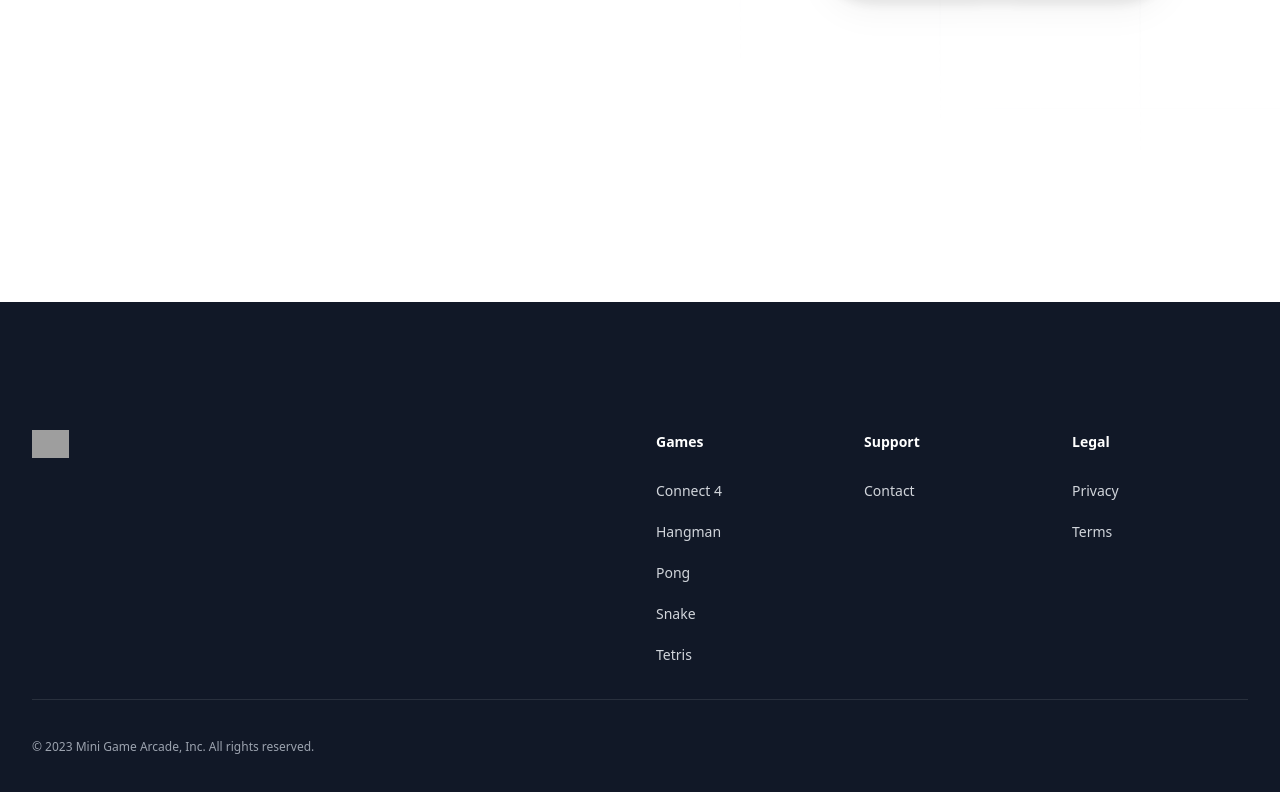
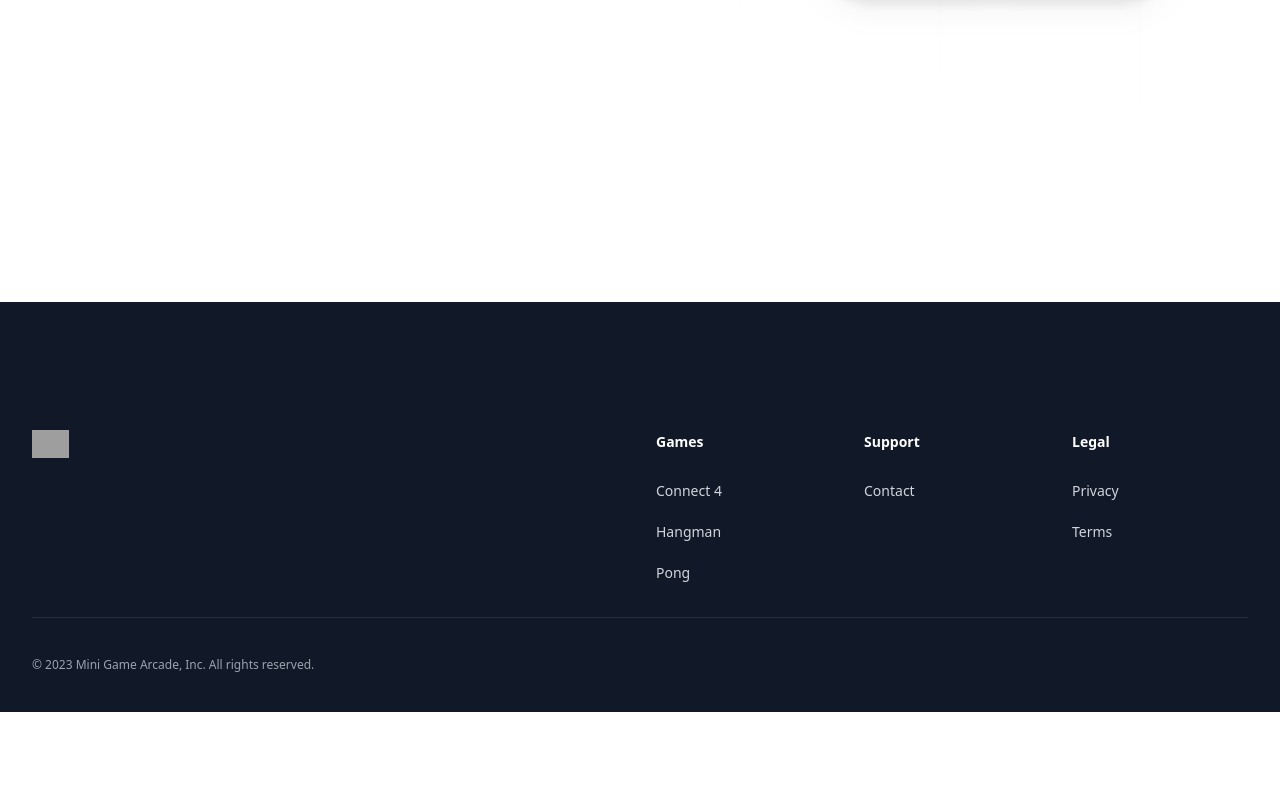
Before and after one commit to callumndev/Mini-Game-Arcade, a React (Vite) app in the folder client/: page / in a window 1280 px wide. Shown: the part 971-1763 px from the top of the page. After the commit the page ends 1683 px from the top, so only its background shows below. Built offline with nearby package versions, Linux system fonts and the light colour scheme; grey boxes are pictures that could not be loaded; some icons are missing.

Commit message:
Use redux entity adapter for games state

```diff
--- a/client/src/components/layouts/MainLayout/Footer.tsx
+++ b/client/src/components/layouts/MainLayout/Footer.tsx
@@ -1,7 +1,7 @@
 import { SiGithub, SiLinkedin } from '@icons-pack/react-simple-icons'
 
 import { useAppSelector } from '@state/hooks'
-import { selectSummaryHubGames } from '@state/features/games/gamesSelectors'
+import { selectSummaryGames } from '@state/features/games/gamesSelectors'
 
 
 const footerNavigation = {
@@ -32,7 +32,7 @@ const footerNavigation = {
 
 
 const Footer: React.FC = () => {
-    const footerGames = useAppSelector(selectSummaryHubGames);
+    const summaryGames = useAppSelector(selectSummaryGames);
 
     return (
         <footer className="mt-12 bg-gray-900 sm:mt-36" aria-labelledby="footer-heading">
@@ -58,7 +58,7 @@ const Footer: React.FC = () => {
                             <div className="mt-10 md:mt-0">
                                 <h3 className="text-sm font-semibold leading-6 text-white">Games</h3>
                                 <ul role="list" className="mt-6 space-y-4">
-                                    {footerGames.map((item) => (
+                                    {summaryGames.map((item) => (
                                         <li key={item.id}>
                                             <a href={item.href} className="text-sm leading-6 text-gray-300 hover:text-white">
                                                 {item.displayName}
--- a/client/src/components/layouts/MainLayout/Header.tsx
+++ b/client/src/components/layouts/MainLayout/Header.tsx
@@ -1,7 +1,7 @@
 import { Fragment, useState } from 'react'
 
 import { useAppSelector } from '@state/hooks'
-import { selectSummaryHubGames } from '@state/features/games/gamesSelectors'
+import { selectSummaryGames } from '@state/features/games/gamesSelectors'
 
 import { Dialog, Disclosure, Popover, Transition } from '@headlessui/react'
 
@@ -16,7 +16,7 @@ function classNames(...classes: any[]) {
 
 const Header: React.FC = () => {
     const [mobileMenuOpen, setMobileMenuOpen] = useState(false);
-    const headerGames = useAppSelector(selectSummaryHubGames);
+    const summaryGames = useAppSelector(selectSummaryGames);
 
     return (
         <header className="bg-white">
@@ -64,7 +64,7 @@ const Header: React.FC = () => {
                             <Popover.Panel className="absolute -left-8 top-full z-10 mt-3 w-screen max-w-md overflow-hidden rounded-3xl bg-white shadow-lg ring-1 ring-gray-900/5">
                                 {/* Games */}
                                 <div className="p-4">
-                                    {headerGames.map((item) => (
+                                    {summaryGames.map((item) => (
                                         <div
                                             key={item.id}
                                             className="group relative flex items-center gap-x-6 rounded-lg p-4 text-sm leading-6 hover:bg-gray-50"
@@ -161,7 +161,7 @@ const Header: React.FC = () => {
 
                                             {/* Games list */}
                                             <Disclosure.Panel className="mt-2 space-y-2">
-                                                {headerGames.map((item) => (
+                                                {summaryGames.map((item) => (
                                                     <Disclosure.Button
                                                         key={item.id}
                                                         as="a"
--- /dev/null
+++ b/client/src/state/features/games/gamesActions.ts
@@ -0,0 +1,7 @@
+import gamesSlice from './gamesSlice'
+
+
+// Export slice actions
+export const {
+    gamesReceived
+} = gamesSlice.actions;
--- /dev/null
+++ b/client/src/state/features/games/gamesAdapter.ts
@@ -0,0 +1,12 @@
+import { createEntityAdapter } from '@reduxjs/toolkit'
+
+import { IGame } from './types/IGame'
+
+
+const gamesAdapter = createEntityAdapter<IGame>({
+    selectId: game => game.id,
+    // Keep the "all IDs" array sorted based on game display names
+    sortComparer: (a, b) => a.displayName.localeCompare(b.displayName),
+})
+
+export default gamesAdapter;
--- a/client/src/state/features/games/gamesSelectors.ts
+++ b/client/src/state/features/games/gamesSelectors.ts
@@ -4,19 +4,26 @@ import type { RootState } from '@state/store'
 
 import { sortBy } from 'lodash'
 
+import gamesAdapter from './gamesAdapter'
 
-/**
- * Hub games
- */
-// Select all hub games
-export const selectAllHubGames = (state: RootState) => state.games.hubGames;
 
-// Amount of elements to return for a summary snapshot
-export const SUMMARY_AMOUNT: number = 5;
+// Create a set of memoized selectors
+const gamesSelectors = gamesAdapter.getSelectors<RootState>(
+    (state) => state.games
+)
 
-// Select a summary of hub games for header and footer
-export const selectSummaryHubGames = createSelector(
-    selectAllHubGames,
+
+
+// Select all game entities
+export const selectAllGames = (state: RootState) => gamesSelectors.selectAll(state)
+
+
+// Amount of games to return for a summary
+export const SUMMARY_AMOUNT: number = 3
+
+// Select a summary of hub games based on SUMMARY_AMOUNT
+export const selectSummaryGames = createSelector(
+    selectAllGames,
     // Sort alphabetically by displayName then return the first X (SUMMARY_AMOUNT) elements
     allGames => sortBy(allGames, 'displayName').slice(0, SUMMARY_AMOUNT),
 )
--- a/client/src/state/features/games/gamesSlice.ts
+++ b/client/src/state/features/games/gamesSlice.ts
@@ -1,20 +1,20 @@
 import { createSlice } from '@reduxjs/toolkit'
 
-import type { IGamesState } from './types/IGamesState'
+import gamesAdapter from './gamesAdapter'
 
 import mockHubGames from './data/mockHubGames'
 
-
-// Define the initial state
-const initialState: IGamesState = {
-    hubGames: mockHubGames,
-}
+import type { IGame } from './types/IGame'
 
 
-export const gamesSlice = createSlice({
+const gamesSlice = createSlice({
     name: 'games',
-    initialState,
-    reducers: {},
+    initialState: gamesAdapter.addMany(gamesAdapter.getInitialState(), mockHubGames),
+    reducers: {
+        gamesReceived(state, action: { type: string; payload: IGame[]; }) {
+            gamesAdapter.setAll(state, action.payload);
+        },
+    },
 })
 
-export default gamesSlice.reducer;
+export default gamesSlice;
--- a/client/src/state/features/games/types/IGamesState.ts
+++ /dev/null
@@ -1,6 +0,0 @@
-import type { IGame } from './IGame'
-
-
-export interface IGamesState {
-    hubGames: IGame[];
-}
--- a/client/src/state/store.ts
+++ b/client/src/state/store.ts
@@ -5,7 +5,7 @@ import gamesSlice from '@state/features/games/gamesSlice'
 
 const store = configureStore({
     reducer: {
-        games: gamesSlice,
+        games: gamesSlice.reducer,
     },
 })
 
```
